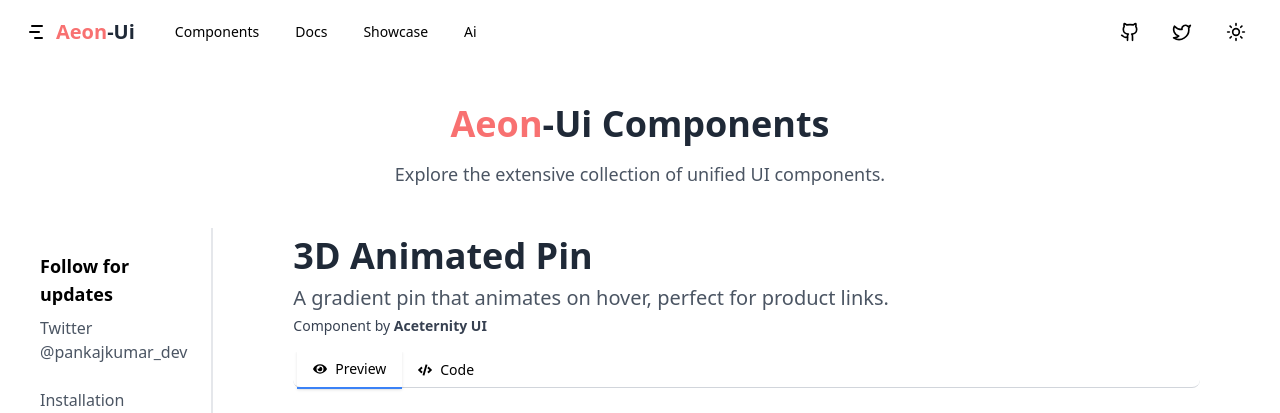
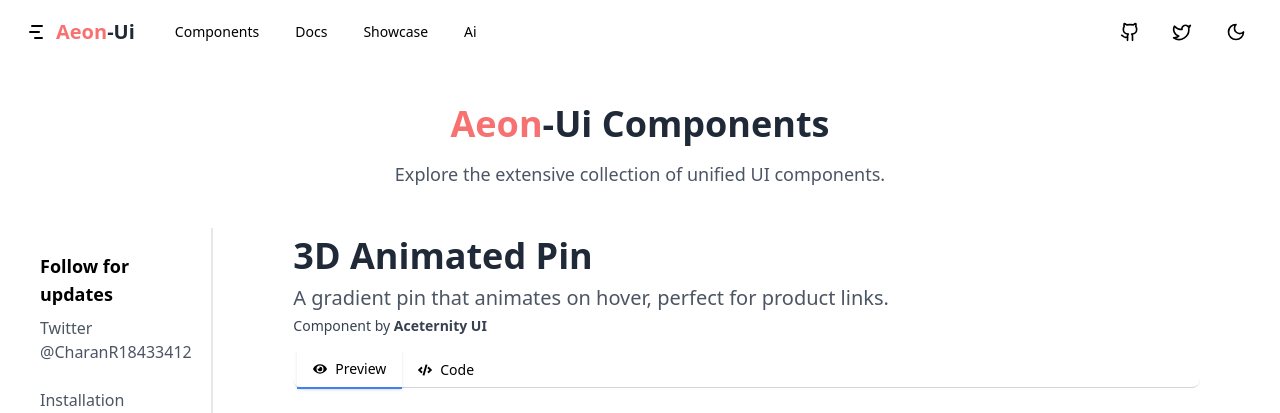
Before and after one commit to Charan1731/Aeon-UI, a Next.js app: page /components/3dPin in a window 1280 px wide. Shown: the top 413 px of the page. Built offline with nearby package versions, Linux system fonts and the light colour scheme.

Commit message:
Fix: Show case component

```diff
--- a/app/(components)/components.ts
+++ b/app/(components)/components.ts
@@ -3,8 +3,8 @@ export const components = [
     title: 'Follow for updates',
     children: [
       {
-        label: 'Twitter @pankajkumar_dev',
-        Link: 'https://twitter.com/pankajkumar_dev',
+        label: 'Twitter @CharanR18433412',
+        Link: 'https://x.com/CharanR18433412',
       },
     ],
   },
--- a/app/(components)/components/3dPin/page.tsx
+++ b/app/(components)/components/3dPin/page.tsx
@@ -20,7 +20,7 @@ export function AnimatedPinDemo() {
     <div className="h-[40rem] w-full flex items-center justify-center ">
       <PinContainer
         title="/ui.aceternity.com"
-        href="https://twitter.com/pankajkumar_dev"
+        href="https://x.com/CharanR18433412"
       >
         <div className="flex basis-full flex-col p-4 tracking-tight text-slate-100/50 sm:basis-1/2 w-[20rem] h-[20rem] ">
           <h3 className="max-w-xs !pb-2 !m-0 font-bold  text-base text-slate-100">
--- a/app/(components)/components/preview/3dCardDemo.tsx
+++ b/app/(components)/components/preview/3dCardDemo.tsx
@@ -35,7 +35,7 @@ export function ThreeDCardDemo() {
           <CardItem
             translateZ={20}
             as={Link}
-            href="https://twitter.com/pankajkumar_dev"
+            href="https://x.com/CharanR18433412"
             target="__blank"
             className="px-4 py-2 rounded-xl text-xs font-normal dark:text-white"
           >
--- a/app/(components)/components/preview/3dPinDemo.tsx
+++ b/app/(components)/components/preview/3dPinDemo.tsx
@@ -7,7 +7,7 @@ export function AnimatedPinDemo() {
     <div className="h-[40rem] w-full flex items-center justify-center ">
       <PinContainer
         title="/aeon-ui.com"
-        href="https://twitter.com/pankajkumar_dev"
+        href="https://x.com/CharanR18433412"
       >
         <div className="flex basis-full flex-col p-4 tracking-tight text-slate-100/50 sm:basis-1/2 w-[20rem] h-[20rem] ">
           <h3 className="max-w-xs !pb-2 !m-0 font-bold  text-base text-slate-100">
--- a/components/Footer.tsx
+++ b/components/Footer.tsx
@@ -74,7 +74,7 @@ const Footer: React.FC<FooterProps> = ({
             <h4 className="text-md font-semibold mb-4">Connect With Us</h4>
             <div className="flex space-x-4 mb-4">
               <a
-                href="https://github.com/pankajkumardev"
+                href="https://github.com/Charan1731"
                 target="_blank"
                 rel="noopener noreferrer"
                 className="text-gray-500 hover:text-gray-400"
@@ -83,7 +83,7 @@ const Footer: React.FC<FooterProps> = ({
                 <span className="sr-only">GitHub</span>
               </a>
               <a
-                href="https://x.com/pankajkumar_dev"
+                href="https://x.com/CharanR18433412"
                 target="_blank"
                 rel="noopener noreferrer"
                 className="text-gray-500 hover:text-red-400"
@@ -92,7 +92,7 @@ const Footer: React.FC<FooterProps> = ({
                 <span className="sr-only">Twitter</span>
               </a>
               <a
-                href="https://linkedin.com/in/Pankajkumardev0"
+                href="https://www.linkedin.com/in/charandeep-reddy-2640a4301/"
                 target="_blank"
                 rel="noopener noreferrer"
                 className="text-gray-500 hover:text-red-700"
--- a/components/HeroSection.tsx
+++ b/components/HeroSection.tsx
@@ -85,7 +85,7 @@ export function Hero() {
               as="button"
               onClick={() =>
                 (window.location.href =
-                  'https://github.com/PankajKumardev/aeon-ui')
+                  'https://github.com/Charan1731/aeon-ui')
               }
             >
               <span className="flex gap-2 text-base font-medium">
--- a/components/Navgation.tsx
+++ b/components/Navgation.tsx
@@ -28,7 +28,7 @@ const socialLinks = [
   },
   {
     name: 'Twitter',
-    href: 'https://twitter.com/pankajkumar_dev',
+    href: "https://x.com/CharanR18433412",
     icon: TwitterIcon,
   },
 ] as const;
@@ -72,7 +72,7 @@ export function Navigation() {
               href={link.href}
               target="_blank"
               rel="noopener noreferrer"
-              className="p-2 rounded-md text-muted-foreground hover:text-foreground transition-colors"
+              className="p-2 rounded-md text-muted-foreground hover:text-foreground transition-colors hover:text-red-400"
               aria-label={link.name}
             >
               <link.icon className="h-5 w-5" />
--- a/components/ThemeToggle.tsx
+++ b/components/ThemeToggle.tsx
@@ -26,13 +26,13 @@ export function ThemeToggle() {
       aria-label="Toggle theme"
     >
       <SunIcon
-        className={`absolute inset-0 h-5 w-5 m-auto transition-all ${
-          (theme === 'light' || resolvedTheme === 'light') ? 'scale-100 rotate-0' : 'scale-0 -rotate-90'
+        className={`absolute inset-0 h-5 w-5 hover:text-red-400 m-auto transition-all ${
+          (theme === 'dark' || resolvedTheme === 'dark') ? 'scale-100 rotate-0' : 'scale-0 -rotate-90'
         }`}
       />
       <MoonIcon
-        className={`absolute inset-0 h-5 w-5 m-auto transition-all ${
-          (theme === 'dark' || resolvedTheme === 'dark') ? 'scale-100 rotate-0' : 'scale-0 rotate-90'
+        className={`absolute inset-0 h-5 w-5 m-auto hover:text-red-400 transition-all ${
+          (theme === 'light' || resolvedTheme === 'light') ? 'scale-100 rotate-0' : 'scale-0 rotate-90'
         }`}
       />
     </button>
```
